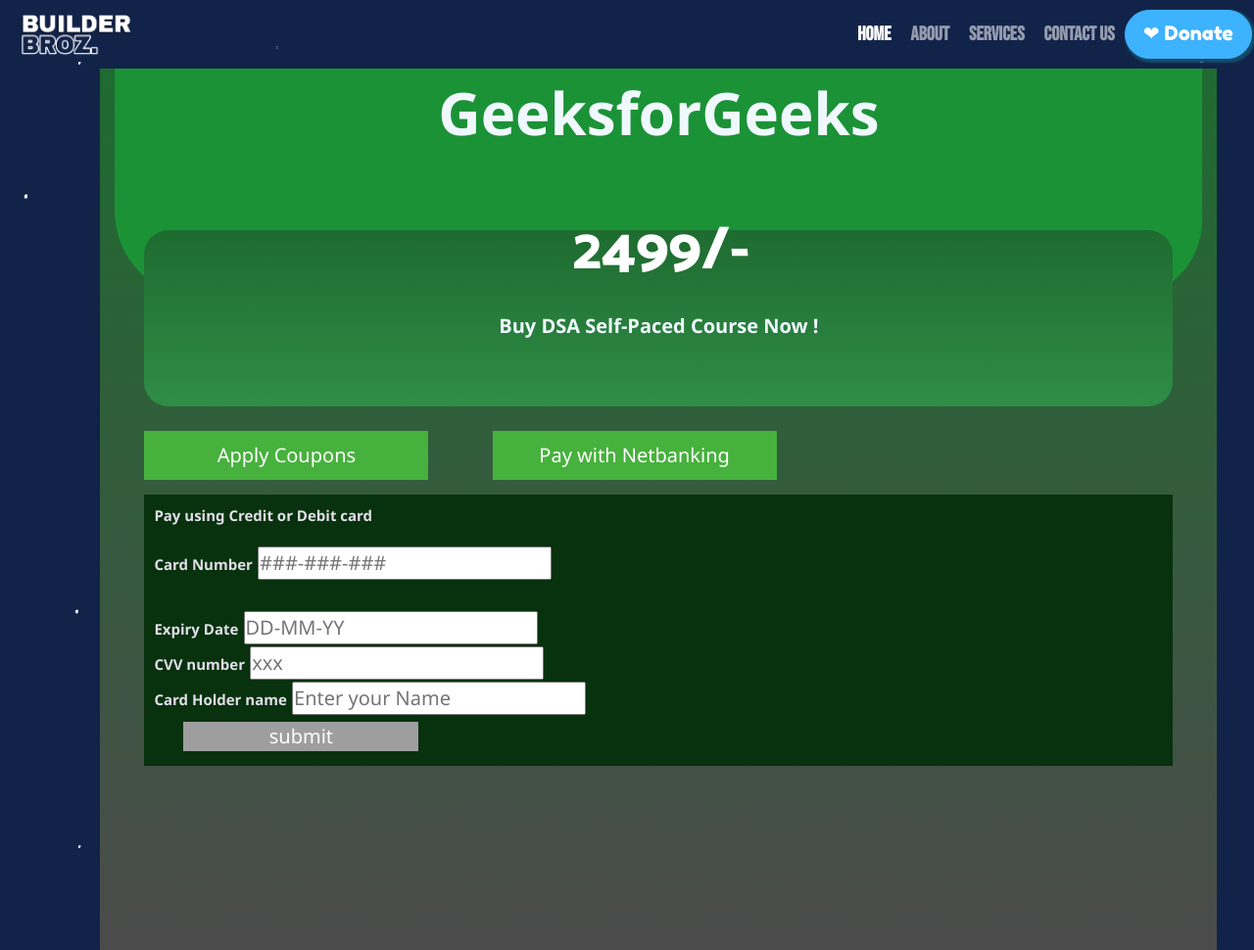
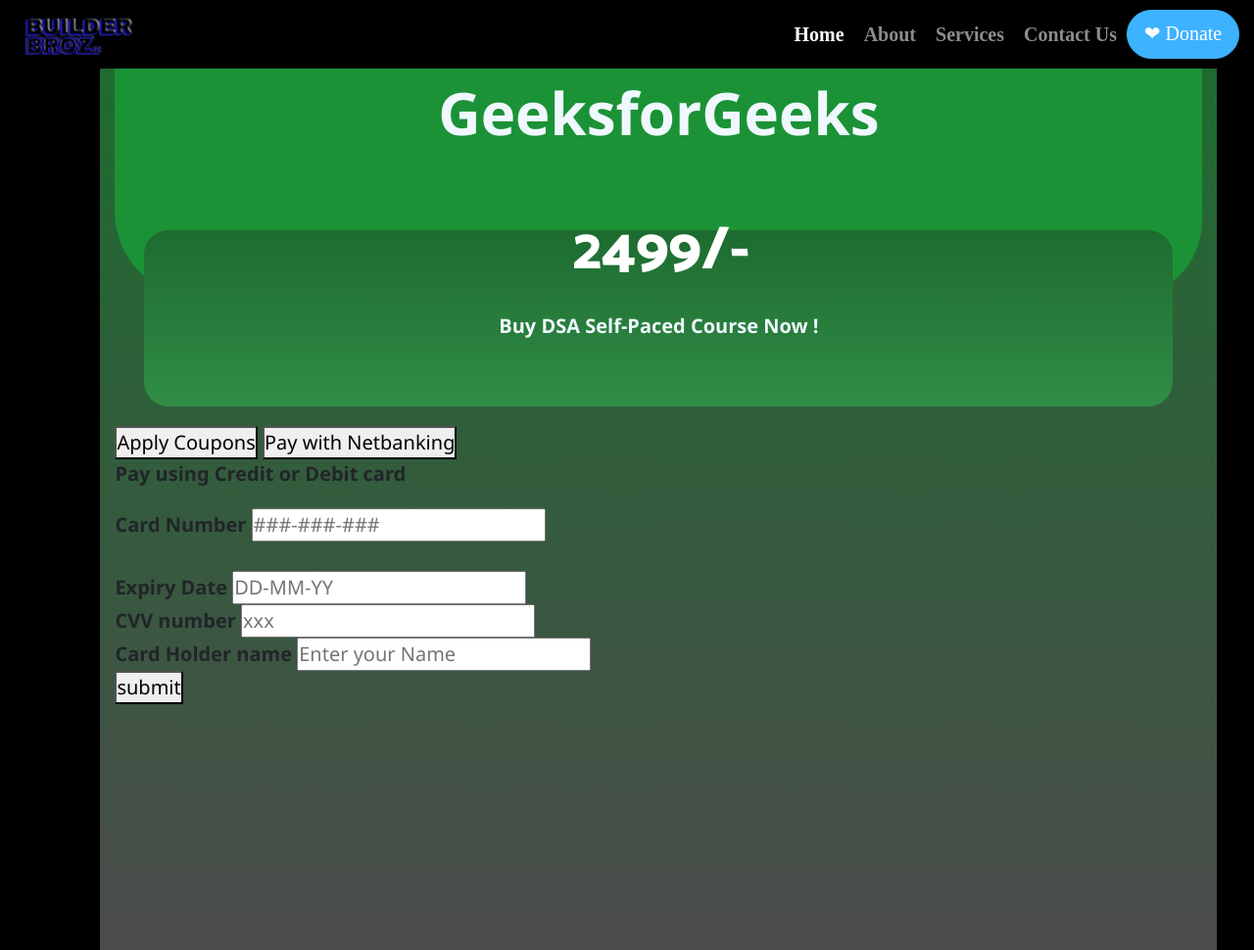
Before and after one commit to bucomputer123/builderbroz11-main, a Django app: page /donate/ in a window 1280 px wide. Shown: the whole page at 98% size. Run offline with Django 3.2, Linux system fonts and the light colour scheme; grey boxes are pictures that could not be loaded.

Commit message:
kkkkkkkkkkkkkkk

```diff
--- a/static/css/style.css
+++ b/static/css/style.css
@@ -1,11 +1,75 @@
 html,
 
 .nav-link{
-    font-family: 'Bebas Neue', cursive;
+    font-family: var(--tds-font-family--combined,--tds-base-font_family,system);
     font-size: 20px;
+    --tds-size--half:60px;
+    --tds-font:-apple-system,BlinkMacSystemFont,"Segoe UI",Roboto,"Helvetica Neue",Arial,sans-serif;
+    --tds-base-font_size:var(--tds-font-size--30);
 }
+
+/* nav::before{
+  content:"";
+  position: absolute;
+  background-image: url(/static/dbsssddd.jpg);
+  background-repeat: no-repeat;
+height: 150%;
+width: 100%;
+z-index: -1;
+} */
+  .containe button{
+    margin-bottom: 43px;
+    /* float:right; */
+    text-align: center;
+    /* align: center; */
+    /* margin-left: 1420px; */
+    /* background-attachment: fixed; */
+  }
+  .btn-success{
+    /* background-color: antiquewhite; */
+    height: 55px;
+    outline: none;
+    width: 212px;
+    background-color: #0cbaba;
+background-image: linear-gradient(315deg, #0cbaba 0%, #380036 74%);
+
+    border-radius: 44px;
+  }
+
+.containe{
+  display:flex;
+  align-items: center;
+  justify-content: center;
+  flex-direction: column;
+  /* height: 50%; */
+}
+@media (max-width:777px) {
+  .containe button{
+    /* margin-left:264px */
+width: 92px;
+height:32px;
+font-size: 12px;
+    }
+  }
+
+
+.containe img{
+  /* margin-left:140px; */
+  margin-bottom: -80px;
+  height: 100%;
+  width: 100%;
+}
+
+@media (max-width:777px) {
+ .containe img{
+   /* margin-right: 100px; */
+   /* width: 105%; */
+   margin-bottom:-52px
+   /* margin-left: 36px; */
+  }
+ }
 nav{
-  width: 101%;
+  width: 100%;
 }
 .peragraph{
   /* margin-left:auto; */
@@ -18,7 +82,7 @@
   /* margin: 23px; */
   margin-top: 29px;
   /* margin-left: 2px; */
-  background-color:#091328;
+  background-color:rgb(255, 255, 255);
   color: white;
 }
 #button{
@@ -38,15 +102,15 @@
     width: 15%;
 }
 .lg{
-    height: 45px;
-    width: 120px;
+  height: 44px;
+  width: 100;
 
 }
 
 .donate-btn {
-    height: 30px;
-    width: 130px;
-    font-family: 'Fredoka One', cursive;
+    height: 10px;
+    width: 115px;
+    font-family: var(--tds-font-family--combined,--tds-base-font_family,system);;
     font-display: 100px;
     text-align: center;
     padding-bottom: 40px;
@@ -54,7 +118,7 @@
     background-color: #3DB2FF;
     border-color:#3DB2FF;
     box-sizing: border-box;
-    box-shadow:2px 2px 2px 2px #124c69;
+
 
 }
 #more{
@@ -71,6 +135,7 @@
 * {
     margin: 0;
     padding: 0;
+    box-sizing: border-box;
   }
 
   body {
@@ -109,6 +174,9 @@
     text-decoration: aliceblue;
     color: aliceblue;
   }
+  .navbar-toggler{
+    color: white;
+  }
 
   /* .course {
     color: black;
@@ -140,64 +208,6 @@
     position: relative;
   }
 
-  .pay-now-btn {
-    cursor: pointer;
-    color: #fff;
-    height: 50px;
-    width: 290px;
-    border: none;
-    margin: 5px 30px;
-    background-color: rgb(71, 177, 61);
-    position: relative;
-  }
-
-  .card-details {
-    background: rgb(8, 49, 14);
-    color: rgb(225, 223, 233);
-    margin: 10px 30px;
-    padding: 10px;
-    /* border-bottom-left-radius: 80px; */
-  }
-
-  .card-details p {
-    font-size: 15px;
-  }
-
-  .card-details label {
-    font-size: 15px;
-    line-height: 35px;
-  }
-
-  .submit-now-btn {
-    background-image: url('img_girl.jpg');
-    cursor: pointer;
-    color: #fff;
-    height: 30px;
-    width: 240px;
-    border: none;
-    margin: 5px 30px;
-    background-color: rgb(71, 177, 61);
-  }
-
-  .back{
-    background-color: #122349;
-    background-image: url('/static/websiteback.png');
-    background-attachment: fixed;
-    background-size: 80% 100%;
-
-
-  }
-  .aman::before{
-   /* content: "";
-   position: absolute;
-   background-image: url(/static/dbs.jpg);
-   background-repeat: no-repeat;
-   height: 250%;
-   width: 100%;
-   z-index: -1;
-   opacity: 0.5; */
-
-  }
   .dbs-div img{
     /* display:flex; */
     background-image: url('/static/dbs.jpg');
@@ -232,7 +242,7 @@
 }
 @media (max-width:777px) {
   nav{
-  width: 105%;
+  width: 100%;
   }
 }
 
@@ -288,7 +298,84 @@
 z-index: -1;
 }
 
+/*Added for cursor*/
+body {
+  /* margin: 0; */
+  /* height: 100vh; */
+  /* cursor: none; */
+  background: rgb(0, 0, 0);
+}
 
+/* .cursor {
+  width: 20px;
+  height: 20px;
+  border: 1px solid white;
+  border-radius: 50%;
+  position: absolute;
+  transition-duration: 200ms;
+  transition-timing-function: ease-out;
+  animation: cursorAnim .5s infinite alternate;
+  pointer-events:solid;
+} */
+
+
+
+/* .cursor::after {
+  content: "";
+  width: 20px;
+  height: 20px;
+  position: absolute;
+  border: 8px solid gray;
+  border-radius: 50%;
+  opacity: .5;
+  top: -1px;
+  left: -1px;
+  animation: cursorAnim2 .5s infinite alternate;
+} */
+/*
+@keyframes cursorAnim {
+  from {
+      transform: scale(1);
+  }
+  to {
+      transform: scale(.7);
+  }
+}
+
+@keyframes cursorAnim2 {
+  from {
+      transform: scale(1);
+  }
+  to {
+      transform: scale(.4);
+  }
+}
+
+@keyframes cursorAnim3 {
+  0% {
+      transform: scale(1);
+  }
+  50% {
+      transform: scale(3);
+  }
+  100% {
+      transform: scale(1);
+      opacity: 0;
+  }
+} */
+
+/* .expand {
+  animation: cursorAnim3 .5s forwards;
+  border: 1px solid rgb(101, 165, 224);
+} */
+
+/* p {
+color: white;
+font-family: 'arial';
+text-align: center;
+margin-top: 50px;
+font-size: 1.4em;
+} */
 
  /* FOR CONTACT USED */
 
@@ -369,16 +456,7 @@
 opacity:0.3;
 z-index: -1;
 }
-/* #ake::before{
-  content:'';
-  position: absolute;
-  background-image: url(/static/562199-cool-us-navy-background-1920x1080-for-tablet.jpg);
-  background-repeat: no-repeat;
-height: 100%;
-width: 100%;
-opacity:0.3;
-z-index: -1;
-} */
+
 @media (max-width:777px) {
   #contact{
   width: 104%;
--- a/templates/about.html
+++ b/templates/about.html
@@ -16,10 +16,7 @@
           class="css" /> -->
 
           <style>
-            .about{
-              /* height: 100%; */
-              /* width: 100%; */
-            }
+
           </style>
 
 <div id="ake" class="position-relative overflow-hidden p-3 p-md-5 m-md-3 text-center">
--- a/templates/base.html
+++ b/templates/base.html
@@ -24,7 +24,8 @@
 
   <nav class="navbar navbar-expand-lg navbar-dark sticky-top navbar-dark navbar-fixed-top ">
     <div class="container-fluid " >
-     <img src="/static/43333.png" alt="Flowers in Chania" id="logo" class="lg"></a>
+    <a href=''> <img src="/static/43333.png" alt="Flowers in Chania" id="logo" class="lg">
+    </a>
 
 
       <button class="navbar-toggler" type="button" data-bs-toggle="collapse" data-bs-target="#navbarSupportedContent" aria-controls="navbarSupportedContent" aria-expanded="false" aria-label="Toggle navigation"  >
@@ -58,7 +59,22 @@
   </nav>
 
 {% block body %}{% endblock body %}
-<script src="https://cdn.jsdelivr.net/npm/bootstrap@5.0.2/dist/js/bootstrap.bundle.min.js" integrity="sha384-MrcW6ZMFYlzcLA8Nl+NtUVF0sA7MsXsP1UyJoMp4YLEuNSfAP+JcXn/tWtIaxVXM" crossorigin="anonymous"></script>
+<!-- <div class="cursor"></div> -->
+    <script>
+//                 const cursor = document.querySelector('.cursor');
+
+// document.addEventListener('mousemove', e => {
+//     cursor.setAttribute("style", "top: "+(e.pageY - 10)+"px; left: "+(e.pageX - 10)+"px;")
+// })
+
+// document.addEventListener('click', () => {
+//     cursor.classList.add("expand");
+
+//     setTimeout(() => {
+//         cursor.classList.remove("expand");
+//     }, 500)
+// })
+    </script>
 
 
 
--- a/templates/contact.html
+++ b/templates/contact.html
@@ -3,6 +3,7 @@
 {% block title %}Contact us{% endblock title %}
 
 {% block body %}
+
 <meta charset="UTF-8" />
     <meta http-equiv="X-UA-Compatible" content="IE=edge" />
     <meta
@@ -11,7 +12,7 @@
                initial-scale=1.0"/>
     <link rel="stylesheet" href="style.css"
           class="css" />
-<div id="contact" >
+<div class="cointainer-fluid" id="contact" >
 
     <a href="https://www.facebook.com/aman.kapil.756" class="fa fa-facebook rounded-circle"></a>
     <a href="https://www.instagram.com/invites/contact/?i=ms45o1q1ip8l&utm_content=2vk3di6" class="fa fa-instagram  rounded-circle"></a>
@@ -22,4 +23,5 @@
 
 
 
+
 {% endblock body %}
```
Also changed, not shown: templates/index.html (+12 -52 lines), templates/services.html (+35 -0 lines), static/43333.png, static/501-Contact-Form-Background.jpg (deleted), static/Builderbrozlogo.png (added), static/PicsArt_12-11-11.00.12.jpg (added), static/builderbrozlogofinal.png (added), static/colorful-futuristic-background-with-shiny-particles_52683-42650.jpg (added), static/contectus_back[4].png (deleted), static/dbs.jpg, static/dbsssddd.jpg (added), static/photo_2021-12-11_20-52-55.jpg (added).
